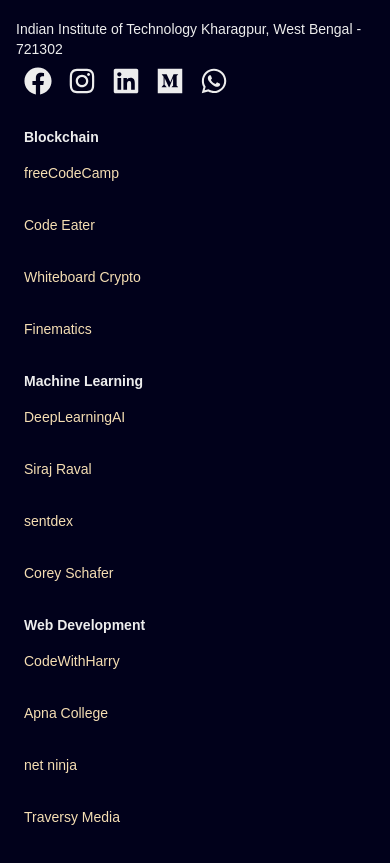
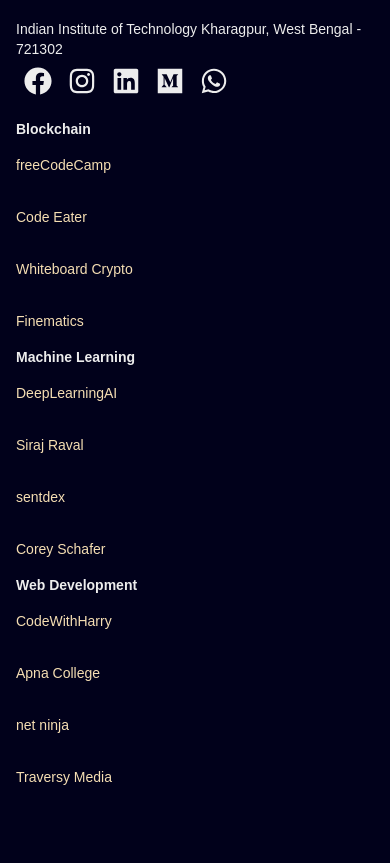
Before and after one commit to saksham-kumar-14/kodeinKGP-website, a Next.js app: page / in a window 390 px wide. Shown: the part 3105-3968 px from the top of the page. After the commit the page ends 3924 px from the top, so only its background shows below. Built offline with nearby package versions, Linux system fonts and the light colour scheme.

Commit message:
Update footer.js

```diff
--- a/Components/footer.js
+++ b/Components/footer.js
@@ -42,7 +42,7 @@
 
             {resources.map((e, k)=>{
                 return (
-                    <div key={k} className="flex flex-col p-2 md:p-4 lg:p-6">
+                    <div key={k} className="flex flex-col md:p-2 lg:p-6">
                         <span className="font-semibold">{e.tech}</span>
                         <div className="flex flex-col">
                             {e.resources.map((src, idx)=>{
```
